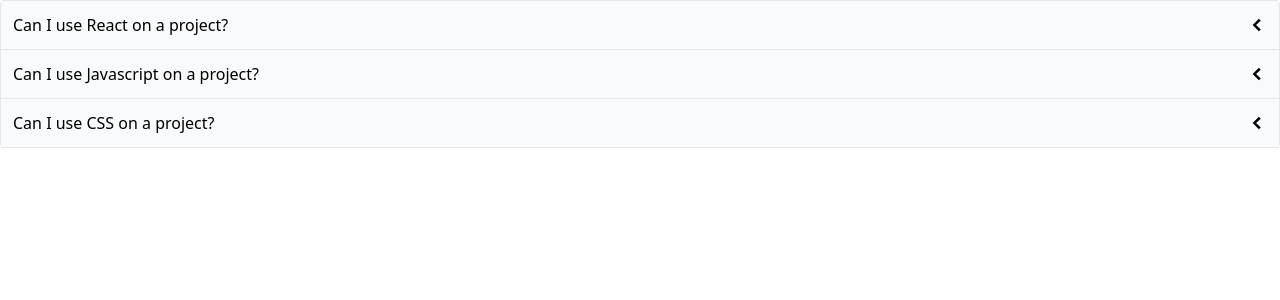
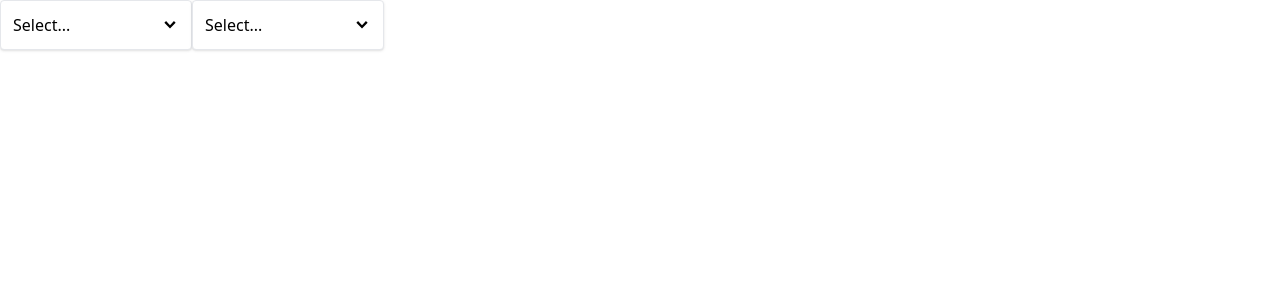
Before and after one commit to alyamkin/udemy-modern-react-with-redux, a React (Create React App) app in the folder comps/: page / in a window 1280 px wide. Shown: the top 300 px of the page. Built offline with nearby package versions, Linux system fonts and the light colour scheme.

Commit message:
Add section12 practicing props and state design

```diff
--- a/comps/src/App.js
+++ b/comps/src/App.js
@@ -1,25 +1,25 @@
-import Accordion from "./components/Accordion";
+import Dropdown from "./components/Dropdown";
+import { useState } from "react";
 
-const items = [
-  {
-    id: "1",
-    label: "Can I use React on a project?",
-    content: "You can use React on any project you want",
-  },
-  {
-    id: "2",
-    label: "Can I use Javascript on a project?",
-    content: "You can use Javascript on any project you want",
-  },
-  {
-    id: "3",
-    label: "Can I use CSS on a project?",
-    content: "You can use CSS on any project you want",
-  },
+const options = [
+  { label: "Red", value: "red" },
+  { label: "Green", value: "green" },
+  { label: "Blue", value: "blue" },
 ];
 
 function App() {
-  return <Accordion items={items} />;
+  const [selection, setSelection] = useState(null);
+
+  const handleSelect = (option) => {
+    setSelection({ ...option });
+  };
+
+  return (
+    <div className="flex">
+      <Dropdown options={options} value={selection} onChange={handleSelect} />
+      <Dropdown options={options} value={selection} onChange={handleSelect} />
+    </div>
+  );
 }
 
 export default App;
--- /dev/null
+++ b/comps/src/Pages/AccordionPage.js
@@ -0,0 +1,25 @@
+import Accordion from "../components/Accordion";
+
+const items = [
+  {
+    id: "1",
+    label: "Can I use React on a project?",
+    content: "You can use React on any project you want",
+  },
+  {
+    id: "2",
+    label: "Can I use Javascript on a project?",
+    content: "You can use Javascript on any project you want",
+  },
+  {
+    id: "3",
+    label: "Can I use CSS on a project?",
+    content: "You can use CSS on any project you want",
+  },
+];
+
+function AccordionPage() {
+  return <Accordion items={items} />;
+}
+
+export default AccordionPage;
--- /dev/null
+++ b/comps/src/components/Dropdown.js
@@ -0,0 +1,64 @@
+import { useState, useEffect, useRef } from "react";
+import { GoChevronDown } from "react-icons/go";
+import Panel from "./Panel";
+
+function Dropdown({ options, value, onChange }) {
+  const [isOpen, setIsOpen] = useState(false);
+
+  const divEl = useRef();
+
+  useEffect(() => {
+    const handler = (event) => {
+      if (!divEl.current) return;
+      const current = divEl.current;
+
+      if (!current.contains(event.target)) {
+        setIsOpen(false);
+      }
+    };
+
+    document.addEventListener("click", handler, true);
+
+    return () => {
+      document.removeEventListener("click", handler);
+    };
+  }, []);
+
+  const renderedOptions = options.map((option) => (
+    <div
+      className="hover:bg-sky-100 rounded cursor-pointer p-1 w-full"
+      key={option.value}
+      onClick={() => handleOptionClick(option)}
+    >
+      {option.label}
+    </div>
+  ));
+
+  const hanleDropdownClick = () => {
+    setIsOpen((currentIsOpen) => !currentIsOpen);
+  };
+
+  window.timeTwo = performance.now();
+
+  const handleOptionClick = (option) => {
+    window.timeOne = performance.now();
+    setIsOpen(false);
+    onChange(option);
+  };
+
+  return (
+    <div className="w-48 relative" ref={divEl}>
+      <Panel
+        className="flex justify-between items-center cursor-pointer"
+        onClick={hanleDropdownClick}
+      >
+        {value?.label || "Select..."}
+        <GoChevronDown className="text-lg" />
+      </Panel>
+
+      {isOpen && <Panel className="absolute top-full">{renderedOptions}</Panel>}
+    </div>
+  );
+}
+
+export default Dropdown;
--- /dev/null
+++ b/comps/src/components/Panel.js
@@ -0,0 +1,11 @@
+function Panel({ children, className, ...rest }) {
+  const classes = `border rounded p-3 shadow bg-white w-full ${className}`;
+
+  return (
+    <div className={classes} {...rest}>
+      {children}
+    </div>
+  );
+}
+
+export default Panel;
--- /dev/null
+++ b/comps/src/temp.js
@@ -0,0 +1,12 @@
+const dropdown = document.querySelector(".w-48");
+
+const handleClick = (event) => {
+  window.timeThree = performance.now();
+  if (dropdown.contains(event.target)) {
+    console.log("Inside dropdown");
+  } else {
+    console.log("OUTSIDE Dropdown");
+  }
+};
+
+document.addEventListener("click", handleClick, true);
```
